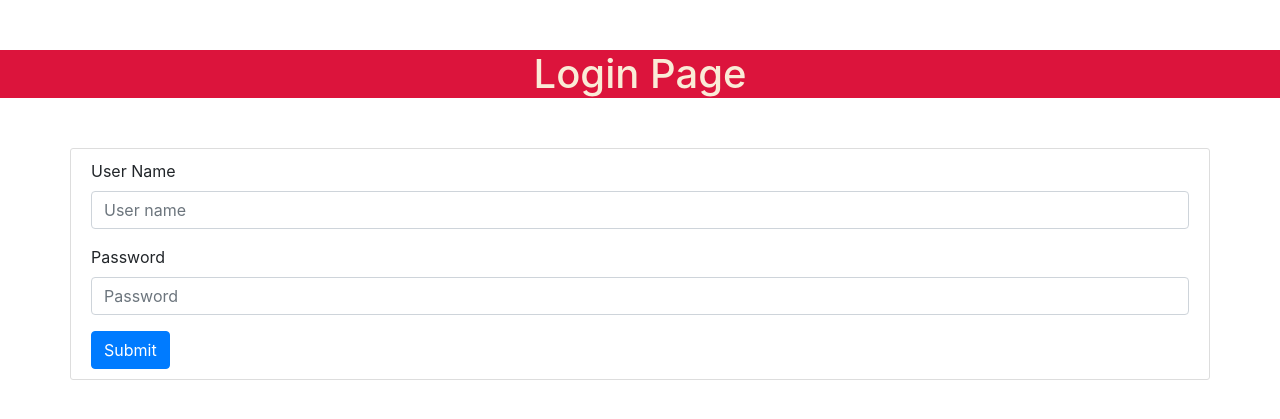
After one commit to bhanuveda/Web_Project1, a Flask app: page /login in a window 1280 px wide. The commit adds this page. Shown: the top 419 px of the page. Run offline with Flask 2, Linux system fonts and the light colour scheme; some libraries are stand-ins or nearby versions.

Commit message:
Final Project-1

```diff
--- a/application.py
+++ b/application.py
@@ -1,17 +1,23 @@
-from flask import Flask, render_template,request
+from flask import Flask, render_template,request, redirect, url_for, session
 from flask_sqlalchemy import SQLAlchemy
 from models import *
+
 
 app = Flask(__name__)
 
 app.config["SQLALCHEMY_DATABASE_URI"] = "postgres://fahyjekubolpsb:084f71e17a72960063160b48657280549094140468ebfe534b9b91b61101a54f@ec2-52-6-143-153.compute-1.amazonaws.com:5432/dacmhgi1g82sc0"
-
 app.config["SQLALCHEMY_TRACK_MODIFICATIONS"] = False
 db.init_app(app)
 
+# setting up the secret key for the application
+app.config['SECRET_KEY'] = 'f9a1520561f1faf67f36a3a620a45e80'
+
 @app.route('/')
+def home():
+    return render_template('home.html')
+
 @app.route('/register')
-def home():
+def register():
     return render_template('register.html')
 
 @app.route('/result', methods=['GET','POST'])
@@ -31,6 +37,26 @@ def admin():
     print(data[0].username)
     return render_template('admin.html', data = data)
 
+@app.route('/login' , methods=['GET','POST'])
+def login():
+    if request.method == 'POST':
+        user_name = request.form.get("user_name")
+        password = request.form.get("password_name")
+        print(user_name)
+        print(password)
+        user_obj = User.query.filter_by(username = user_name).first()
+        if password == user_obj.password and  user_name == user_obj.username:
+            session["USERNAME"] = user_name
+            return redirect(url_for("profile"))
+    return render_template('login.html')
+
+@app.route('/profile')
+def profile():
+    if session.get("USERNAME") is not None:
+        return render_template('profile.html' , user_name = session.get("USERNAME"))
+    else:
+        return redirect(url_for("login"))
+
 
 if __name__ == "__main__":
     app.run(debug=True)
--- a/templates/admin.html
+++ b/templates/admin.html
@@ -1,6 +1,7 @@
 {% extends "base.html" %}
 
 {% block content %}
+<h1 style="text-align: center; background-color:rgb(167, 0, 0); color: antiquewhite; margin-top: 50px;">Admin Database </h1>
 <table class="table table-bordered table-striped">
   <thead>
     <tr>
--- /dev/null
+++ b/templates/home.html
@@ -0,0 +1,4 @@
+{% extends "base.html" %}
+{% block content %}
+<h1 style="text-align: center; background-color:rgb(0, 140, 175); color: rgb(10, 9, 8); margin-top: 50px;">Home Page</h1>
+{% endblock %}
--- /dev/null
+++ b/templates/login.html
@@ -0,0 +1,22 @@
+{% extends "base.html" %}
+
+{% block content %}
+<h1 style="text-align: center; background-color:crimson; color: antiquewhite; margin-top: 50px;">Login Page</h1>
+  <div class="container body-section">
+    <div class="row">
+      <div class="col-12">
+        <form action="" method="post">
+          <div class="form-group">
+            <label for="InputUsername_id">User Name</label>
+            <input type="text" name="user_name" class="form-control" id="Inputusername_id" placeholder="User name">
+          </div>
+          <div class="form-group">
+            <label for="InputPassword1_id">Password</label>
+            <input type="password" name="password_name" class="form-control" id="InputPassword1_id" placeholder="Password">
+          </div>
+          <button type="submit" class="btn btn-primary">Submit</button>
+        </form>
+      </div>
+    </div>
+  </div>
+{% endblock %}
--- /dev/null
+++ b/templates/profile.html
@@ -0,0 +1,5 @@
+{% extends 'base.html' %}
+{%  block content %}
+<h1 style="text-align: center; background-color:rgb(0, 0, 0); color: antiquewhite; margin-top: 50px;">My Profile</h1>
+<h1>Name : {{user_name}}</h1>
+{% endblock %}
--- a/templates/register.html
+++ b/templates/register.html
@@ -1,6 +1,7 @@
 {% extends "base.html" %}
 
 {% block content %}
+<h1 style="text-align: center; background-color: rgb(180, 71, 32); margin-top: 50px;">Registration Page</h1>
   <div class="container body-section">
     <div class="row">
       <div class="col-12">
```
